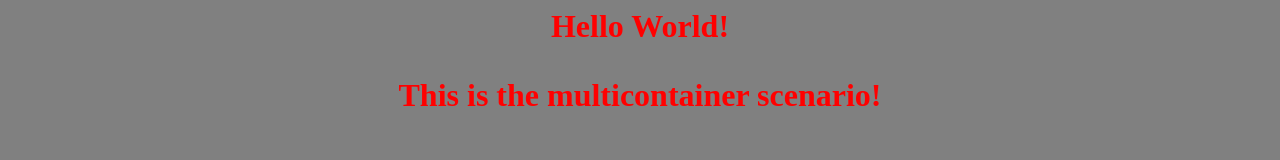
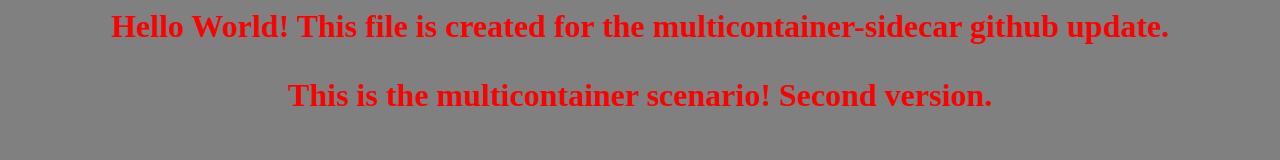
Before and after one commit to omerbsezer/Fast-Kubernetes, a plain HTML site: page index.html in a window 1280 px wide. Drawn offline with Linux system fonts and the light colour scheme.

Commit message:
Update index.html

```diff
--- a/index.html
+++ b/index.html
@@ -1,10 +1,11 @@
+<!-- MultiContainer Update Page -->
 <html>
 <body style="background-color:gray">
 <center>
   <h1 style="color:red">
-    Hello World!
+    Hello World! This file is created for the multicontainer-sidecar github update.
   <p>
-    This is the multicontainer scenario!
+    This is the multicontainer scenario! Second version.
   </p>
   </h1>
 </center>
```
